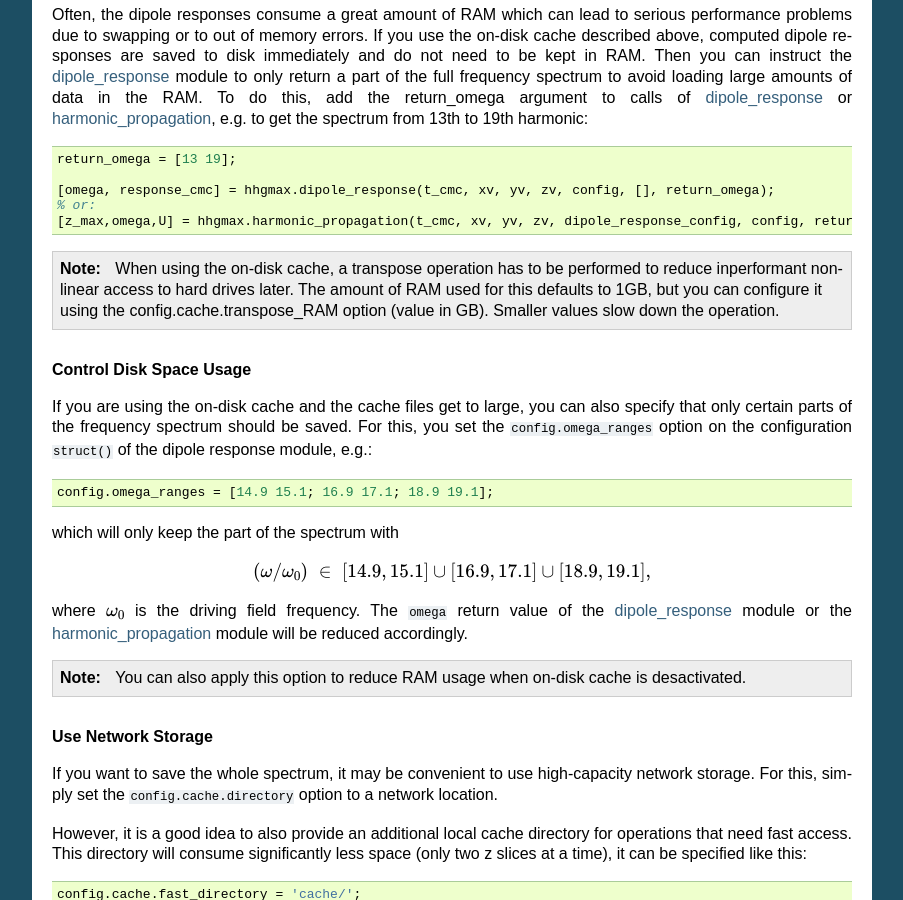
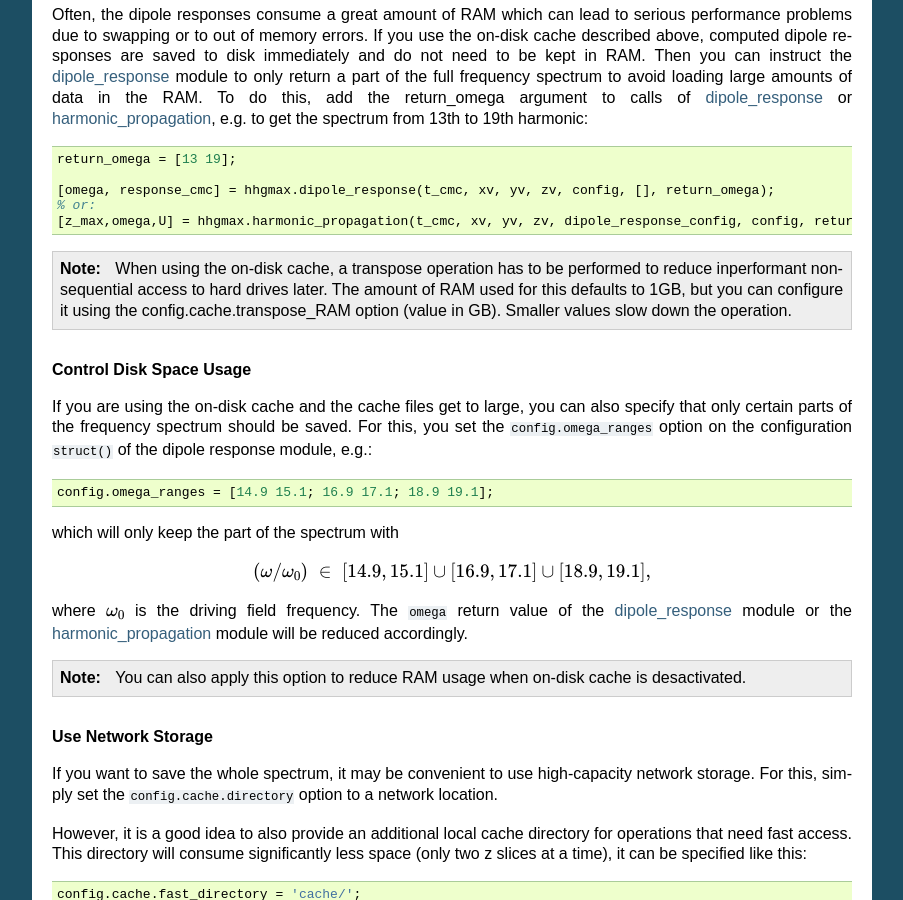
Before and after one commit to Leberwurscht/HHGmax, a Sphinx documentation site: the page built from doc/source/tutorial/resources.rst, in a window 1280 px wide and 900 px high, scrolled down 670 px. Shown: the whole window, without its empty margins (198-1101 px from the left). Built offline with Sphinx 7.4.7, drawn with Linux system fonts in a browser that asks for light colours; formulas are drawn with MathJax 3.

Commit message:
documentation improvements

```diff
--- a/doc/source/tutorial/resources.rst
+++ b/doc/source/tutorial/resources.rst
@@ -37,7 +37,7 @@ Often, the dipole responses consume a great amount of RAM which can lead to seri
    [z_max,omega,U] = hhgmax.harmonic_propagation(t_cmc, xv, yv, zv, dipole_response_config, config, return_omega);
 
 .. note::
-   When using the on-disk cache, a transpose operation has to be performed to reduce inperformant non-linear access to hard drives later. The amount of RAM used for this defaults to 1GB, but you can configure it using the config.cache.transpose_RAM option (value in GB). Smaller values slow down the operation.
+   When using the on-disk cache, a transpose operation has to be performed to reduce inperformant non-sequential access to hard drives later. The amount of RAM used for this defaults to 1GB, but you can configure it using the config.cache.transpose_RAM option (value in GB). Smaller values slow down the operation.
 
 ..
   If this is too much, you can instruct the program to keep the dipole responses on a on-disk cache instead of in the RAM.
```
Also changed, not shown: doc/source/tutorial/first_steps.rst (+3 -5 lines).
